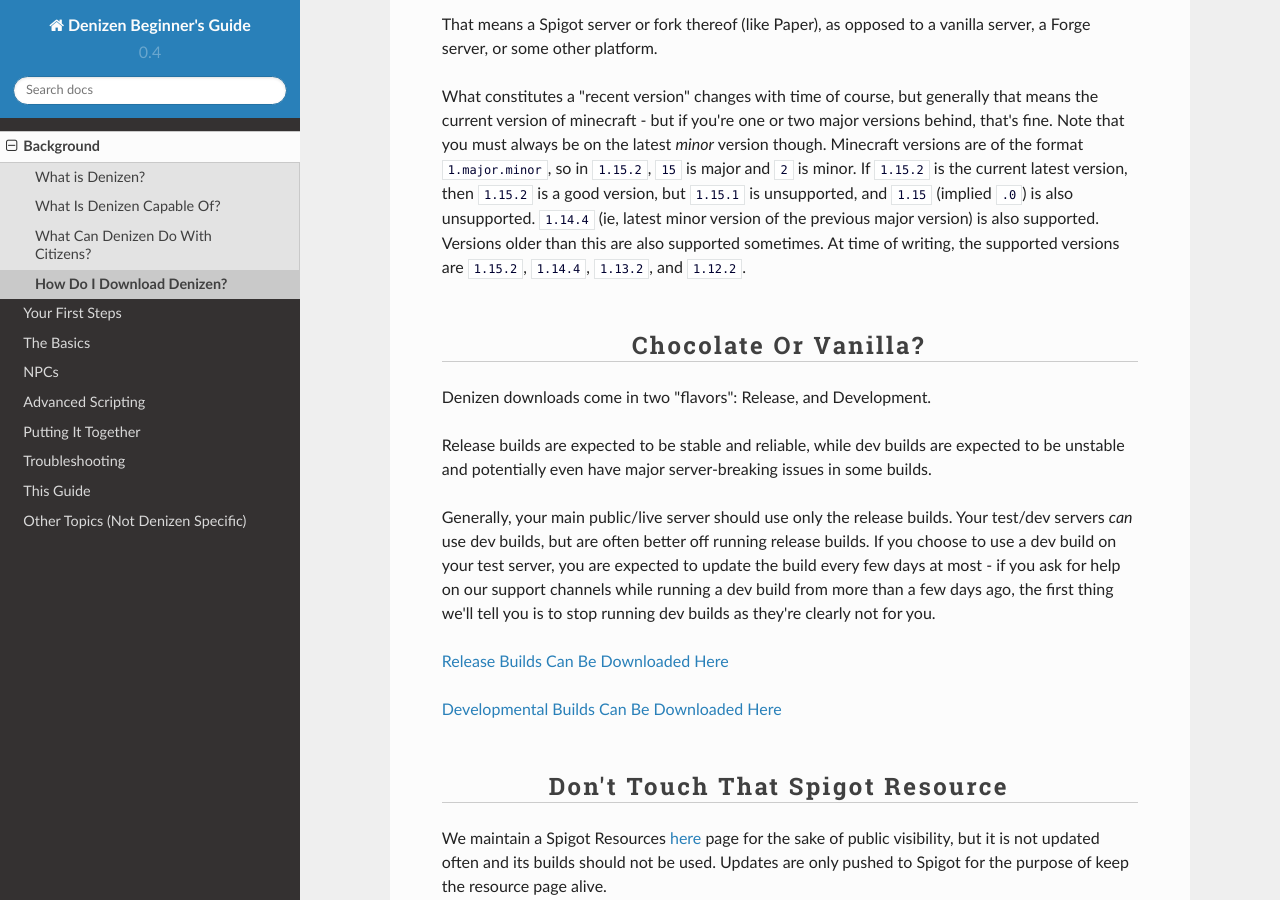
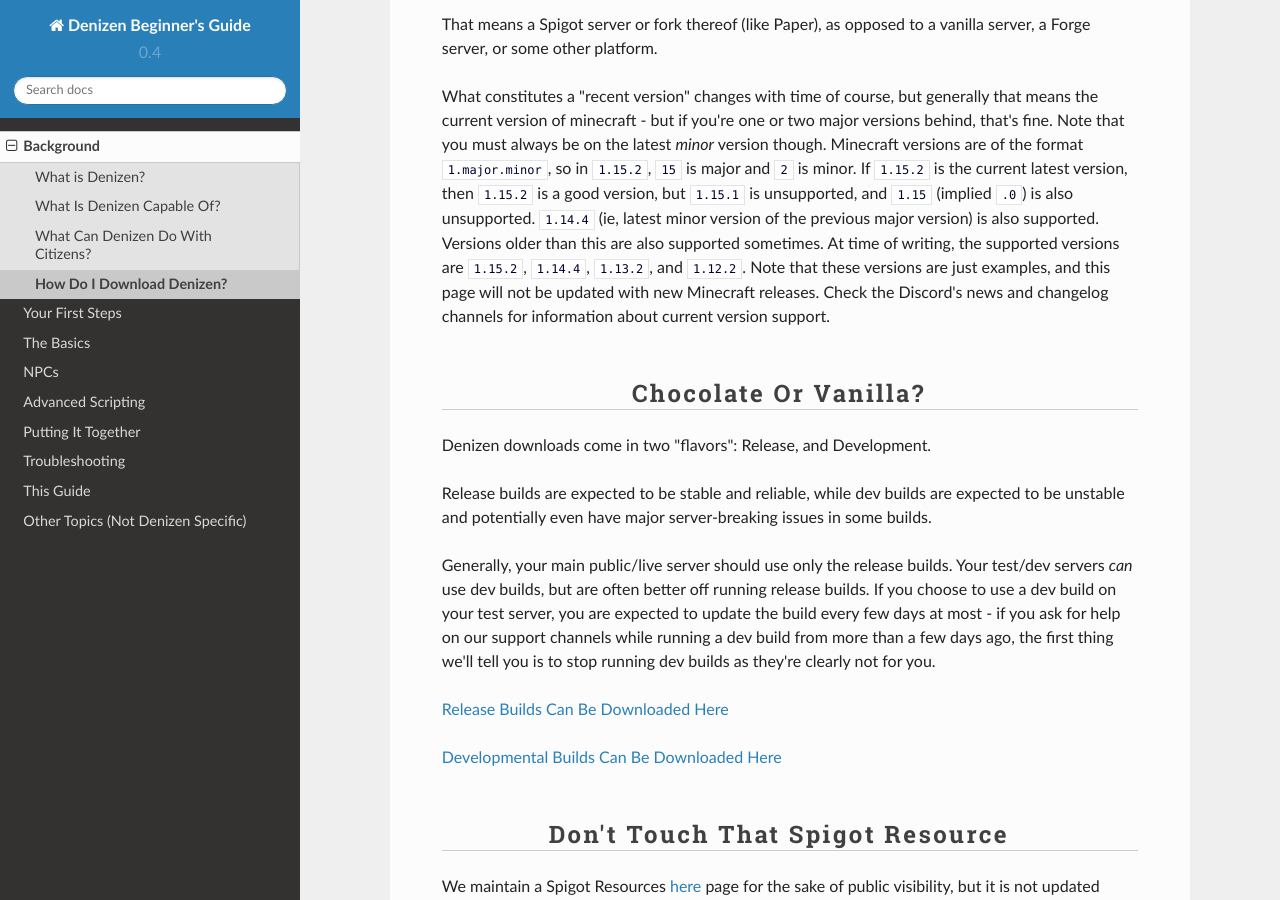
Before and after one commit to DenizenScript/Denizen-Beginners-Guide, a Sphinx documentation site: the page built from source/guides/background/download-denizen.md, in a window 1280 px wide and 900 px high, scrolled down 445 px. Built offline with Sphinx 7.4.7 and the Read the Docs theme 2.0.0, drawn with Linux system fonts in a browser that asks for light colours.

Commit message:
minor notes

```diff
--- a/source/guides/background/download-denizen.md
+++ b/source/guides/background/download-denizen.md
@@ -12,7 +12,7 @@ Before you use Denizen at all, there is one basic requirement: You need to be ru
 
 That means a Spigot server or fork thereof (like Paper), as opposed to a vanilla server, a Forge server, or some other platform.
 
-What constitutes a "recent version" changes with time of course, but generally that means the current version of minecraft - but if you're one or two major versions behind, that's fine. Note that you must always be on the latest *minor* version though. Minecraft versions are of the format `1.major.minor`, so in `1.15.2`, `15` is major and `2` is minor. If `1.15.2` is the current latest version, then `1.15.2` is a good version, but `1.15.1` is unsupported, and `1.15` (implied `.0`) is also unsupported. `1.14.4` (ie, latest minor version of the previous major version) is also supported. Versions older than this are also supported sometimes. At time of writing, the supported versions are `1.15.2`, `1.14.4`, `1.13.2`, and `1.12.2`.
+What constitutes a "recent version" changes with time of course, but generally that means the current version of minecraft - but if you're one or two major versions behind, that's fine. Note that you must always be on the latest *minor* version though. Minecraft versions are of the format `1.major.minor`, so in `1.15.2`, `15` is major and `2` is minor. If `1.15.2` is the current latest version, then `1.15.2` is a good version, but `1.15.1` is unsupported, and `1.15` (implied `.0`) is also unsupported. `1.14.4` (ie, latest minor version of the previous major version) is also supported. Versions older than this are also supported sometimes. At time of writing, the supported versions are `1.15.2`, `1.14.4`, `1.13.2`, and `1.12.2`. Note that these versions are just examples, and this page will not be updated with new Minecraft releases. Check the Discord's news and changelog channels for information about current version support.
 
 ### Chocolate Or Vanilla?
 
```
Also changed, not shown: source/guides/first-steps/script-editor.md (+1 -1 lines).
